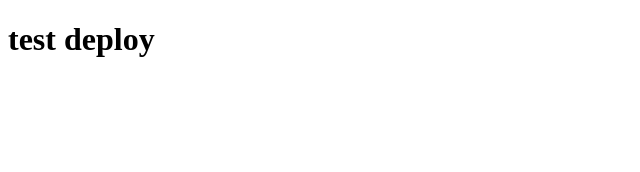
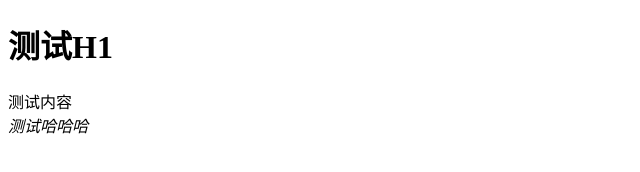
Before and after one commit to songyunao05/testDeploy, a plain HTML site: page index.html in a window 1280 px wide. Shown: the whole page, without its empty margins (0-640 px from the left). Drawn offline with Linux system fonts and the light colour scheme.

Commit message:
Update index.html

```diff
--- a/index.html
+++ b/index.html
@@ -5,12 +5,18 @@
   <meta charset="UTF-8">
   <meta http-equiv="X-UA-Compatible" content="IE=edge">
   <meta name="viewport" content="width=device-width, initial-scale=1.0">
-  <title>Document</title>
+  <title>Test-Deploy</title>
 </head>
 
 <body>
   <div>
-    <h1>test deploy</h1>
+    <h1>测试H1</h1>
+  </div>
+  <div>
+    <span>测试内容</span>
+  </div>
+  <div>
+    <i>测试哈哈哈</i>
   </div>
 
   <script>
```
